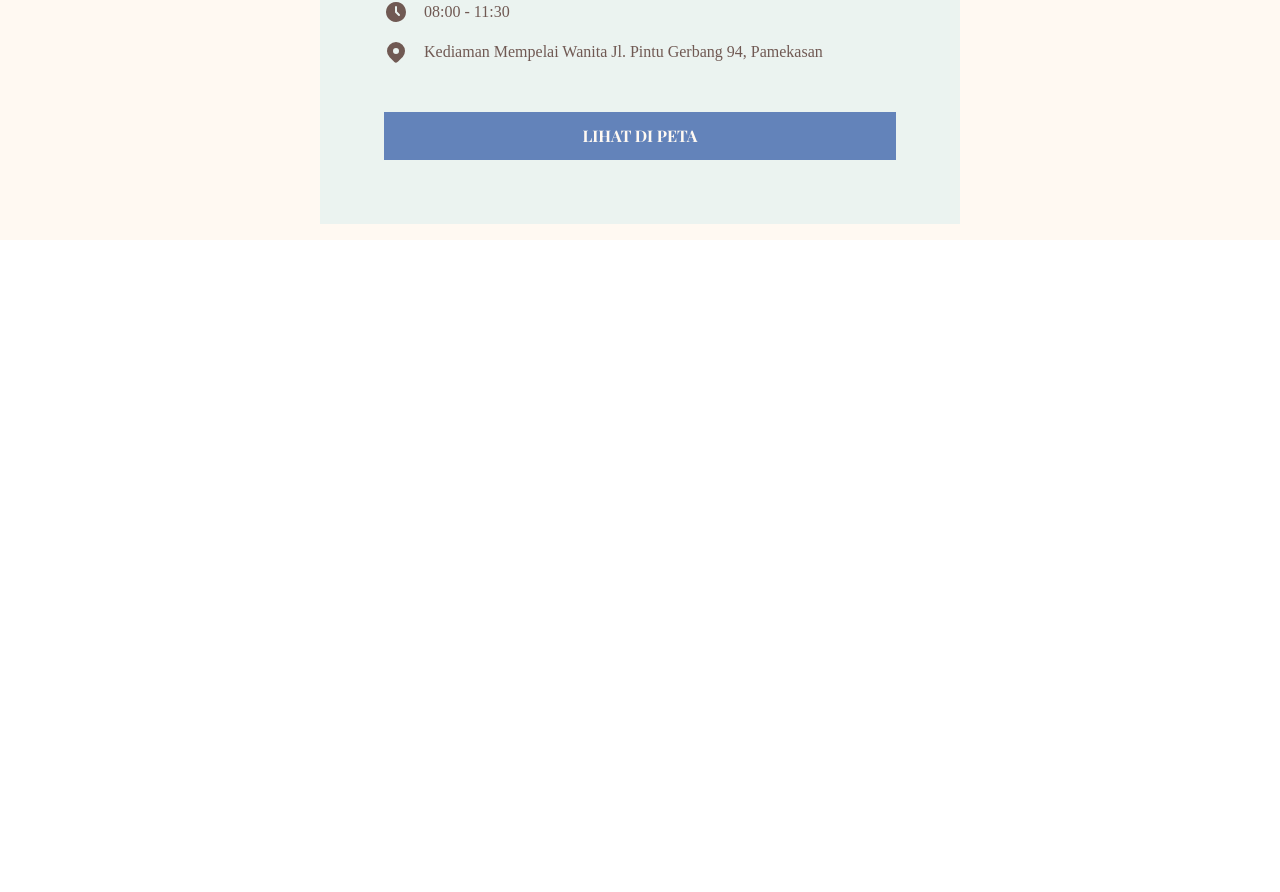
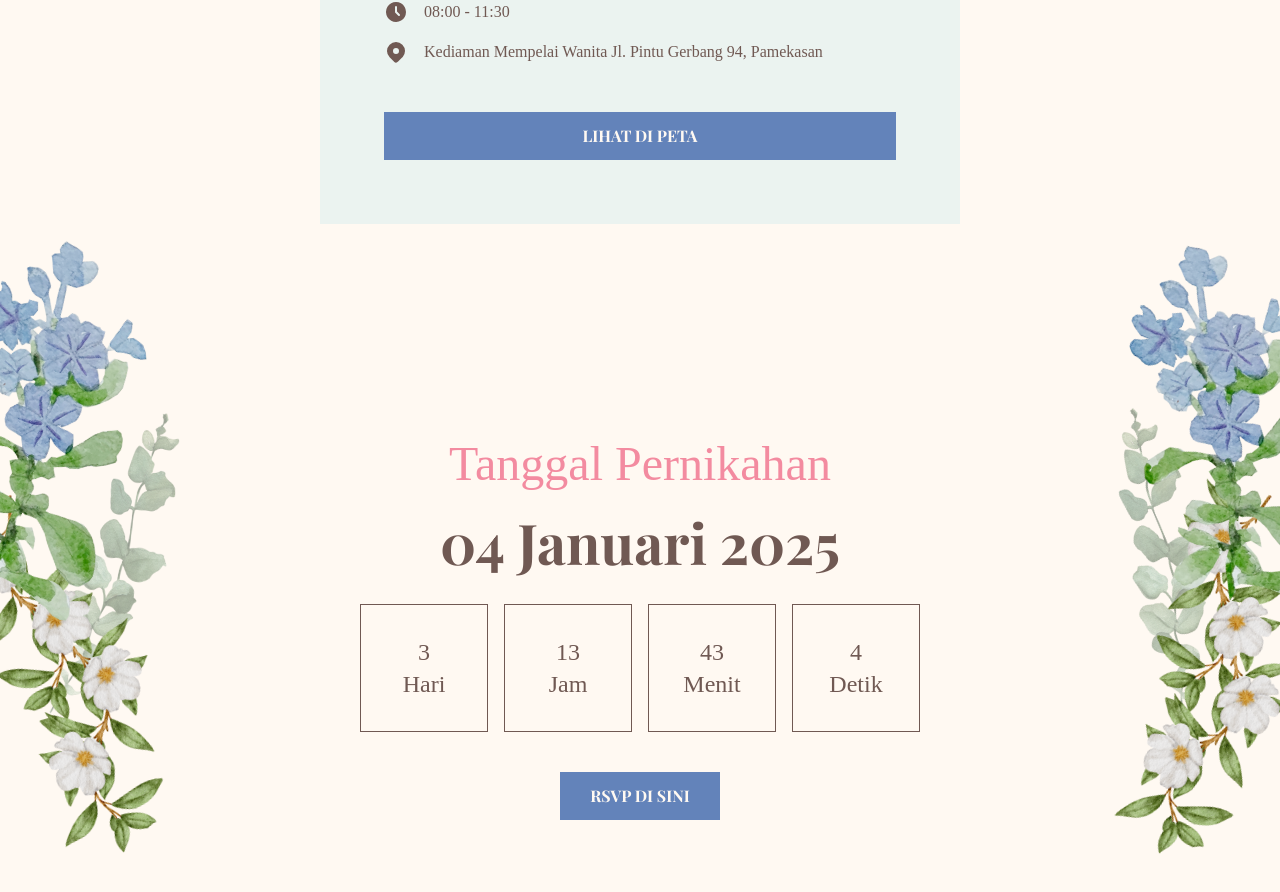
Before and after one commit to ahmadhilmandani/fe-wedding-site-1, a React (Vite) app: page / in a window 1280 px wide. Shown: the part 2440-3332 px from the top of the page. Before the commit the page ends 2680 px from the top, so only its background shows below. Built offline with nearby package versions, Linux system fonts and the light colour scheme; a web font is replaced by a local one.

Commit message:
Add wedding date section

```diff
--- a/src/App.tsx
+++ b/src/App.tsx
@@ -1,6 +1,7 @@
 import Invitaion from './section/Invitaion'
 import Landing from './section/Landing'
 import OpeningWord from './section/OpeningWord'
+import WeddingDate from './section/WeddingDate'
 
 function App() {
 
@@ -9,6 +10,7 @@ function App() {
       <Landing />
       <OpeningWord />
       <Invitaion />
+      <WeddingDate />
     </div>
   )
 }
--- a/src/components/Button.tsx
+++ b/src/components/Button.tsx
@@ -1,7 +1,7 @@
 export default function Button({ children }: { children: string | Array<string | number> }) {
   return (
     <>
-      <button className="flex justify-center py-3 px-4 w-full bg-cust-blue-color text-cust-bg-light-brown-color">
+      <button className="flex justify-center py-3 px-4 w-full bg-cust-blue-color text-cust-bg-light-brown-color hover:bg-opacity-80 transition-all">
         {children}
       </button>
     </>
--- /dev/null
+++ b/src/section/WeddingDate.tsx
@@ -0,0 +1,84 @@
+import Button from "../components/Button"
+import WhiteFlower from "../assets/img/white-flower.png"
+import LeafThree from "../assets/img/leaf-3.png"
+import WatercolorBlue from "../assets/img/watercolor-blue-dark.png"
+import BlueFlowerOne from "../assets/img/blue-flower-1.png"
+
+export default function WeddingDate() {
+  return (
+    <>
+      <section className="w-full min-h-screen flex justify-center items-center relative">
+
+        <img src={BlueFlowerOne} alt="" className="hidden xl:block absolute top-0 left-[-180px] rotate-[40deg] z-[3] xl:w-[420px]" />
+        <img src={WhiteFlower} alt="" className="hidden xl:block absolute top-[200px] left-[-200px] rotate-[-195deg] z-[2] xl:w-[500px]" />
+        <img src={LeafThree} alt="" className="hidden xl:block absolute top-[140px] left-[-100px] z-[1] rotate-[5deg] xl:w-[400px] opacity-50" />
+
+
+        <img src={WhiteFlower} alt="" className="block xl:hidden absolute top-0 left-[-120px] rotate-[60deg] z-[2]" />
+        <img src={LeafThree} alt="" className="block xl:hidden absolute top-0 left-[-20px] rotate-[85deg] z-[1] opacity-50" />
+
+        <img src={WatercolorBlue} alt="" className="block xl:hidden absolute z-[1] mx-auto left-0 right-0 w-[640px]" />
+
+        <div className="max-w-[640px] w-full relative z-50">
+          <h1 className="text-cust-red-color text-center">
+            Tanggal Pernikahan
+          </h1>
+          <strong className="block custom-heading-1 text-center mb-5">
+            04 Januari 2025
+          </strong>
+
+          <div className="flex justify-center gap-4 mb-10 mx-auto">
+            <div className="w-[20%] aspect-square flex flex-col justify-center items-center border border-cust-brown-color">
+              <div className="xl:text-2xl">
+                3
+              </div>
+              <div className="xl:text-2xl">
+                Hari
+              </div>
+            </div>
+            <div className="w-[20%] aspect-square flex flex-col justify-center items-center border border-cust-brown-color">
+              <div className="xl:text-2xl">
+                13
+              </div>
+              <div className="xl:text-2xl">
+                Jam
+              </div>
+            </div>
+            <div className="w-[20%] aspect-square flex flex-col justify-center items-center border border-cust-brown-color">
+              <div className="xl:text-2xl">
+                43
+              </div>
+              <div className="xl:text-2xl">
+                Menit
+              </div>
+            </div>
+            <div className="w-[20%] aspect-square flex flex-col justify-center items-center border border-cust-brown-color">
+              <div className="xl:text-2xl">
+                4
+              </div>
+              <div className="xl:text-2xl">
+                Detik
+              </div>
+            </div>
+
+          </div>
+          <div className="w-40 mx-auto">
+            <Button>
+              RSVP DI SINI
+            </Button>
+          </div>
+        </div>
+
+
+        <img src={BlueFlowerOne} alt="" className="hidden xl:block absolute top-0 right-[-180px] rotate-[20deg] z-[3] xl:w-[420px]" />
+        <img src={WhiteFlower} alt="" className="hidden xl:block absolute top-[200px] right-[-200px] rotate-[200deg] z-[2] xl:w-[500px]" />
+        <img src={LeafThree} alt="" className="hidden xl:block absolute top-[140px] right-[-100px] z-[1] rotate-[-25deg] xl:w-[400px] opacity-50" />
+
+
+        <img src={WhiteFlower} alt="" className="block xl:hidden absolute bottom-[-75px] right-[-120px] rotate-[-120deg] z-[2]" />
+        <img src={LeafThree} alt="" className="block xl:hidden absolute bottom-[-60px] right-[10px] rotate-[-85deg] z-[1] opacity-50" />
+
+      </section>
+    </>
+  )
+}
```
